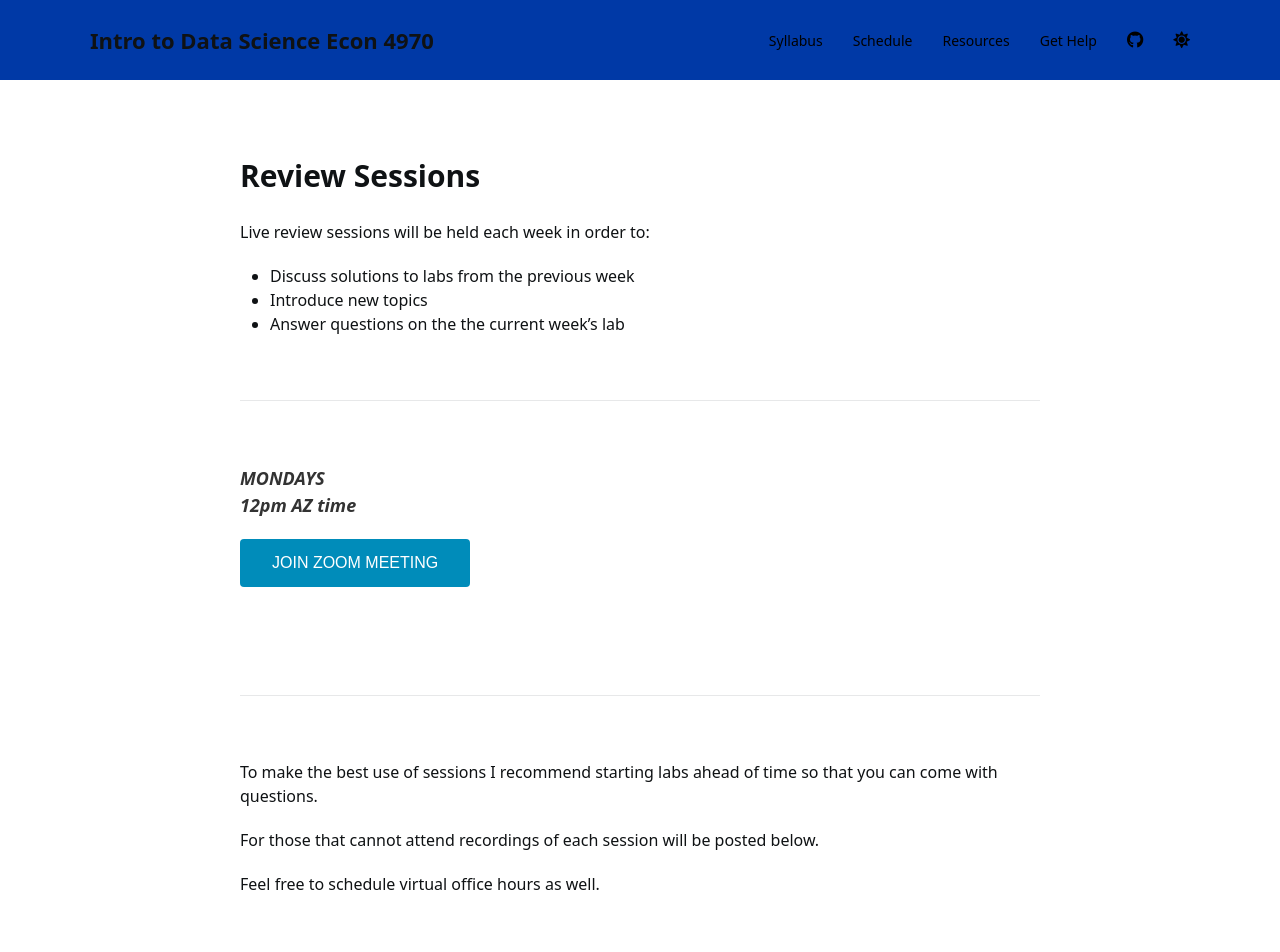
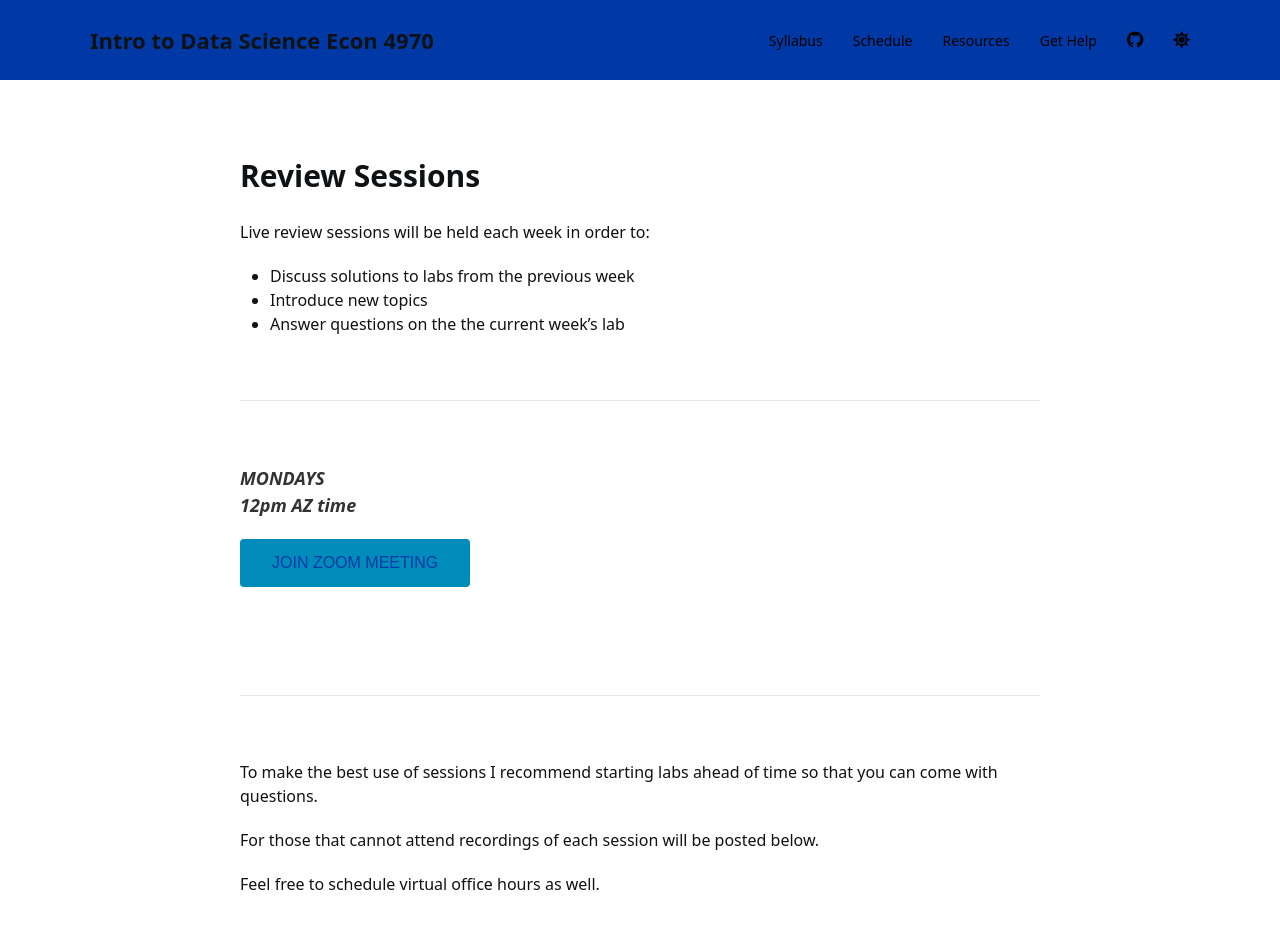
Before and after one commit to lalmada1/Intro-to-Data-Science-Econ-4970, a Jekyll site: the page built from review.md, in a window 1280 px wide. Shown: the top 952 px of the page. Built offline with Jekyll 4.4.1, drawn with Linux system fonts in a browser that asks for light colours; nearby versions of some CDN libraries; a style sheet for code colours, icons or effects is not loaded.

Commit message:
Update custom.css

```diff
--- a/assets/css/custom.css
+++ b/assets/css/custom.css
@@ -2,7 +2,7 @@ button {
     border-radius: 5px;
     border-color: darkgray;
     background-color: transparent;
-    color: #26b8ef;
+    color: #0039a6 !important;
 }
 
 
@@ -59,7 +59,7 @@ footer {
  button#dataset {
     border-radius: 5px;
     background-color: transparent;
-    border-color: rgb(140,29,64);
+    border-color: #0039a6 !important;
 }
 
 button#dataset:hover {
```
